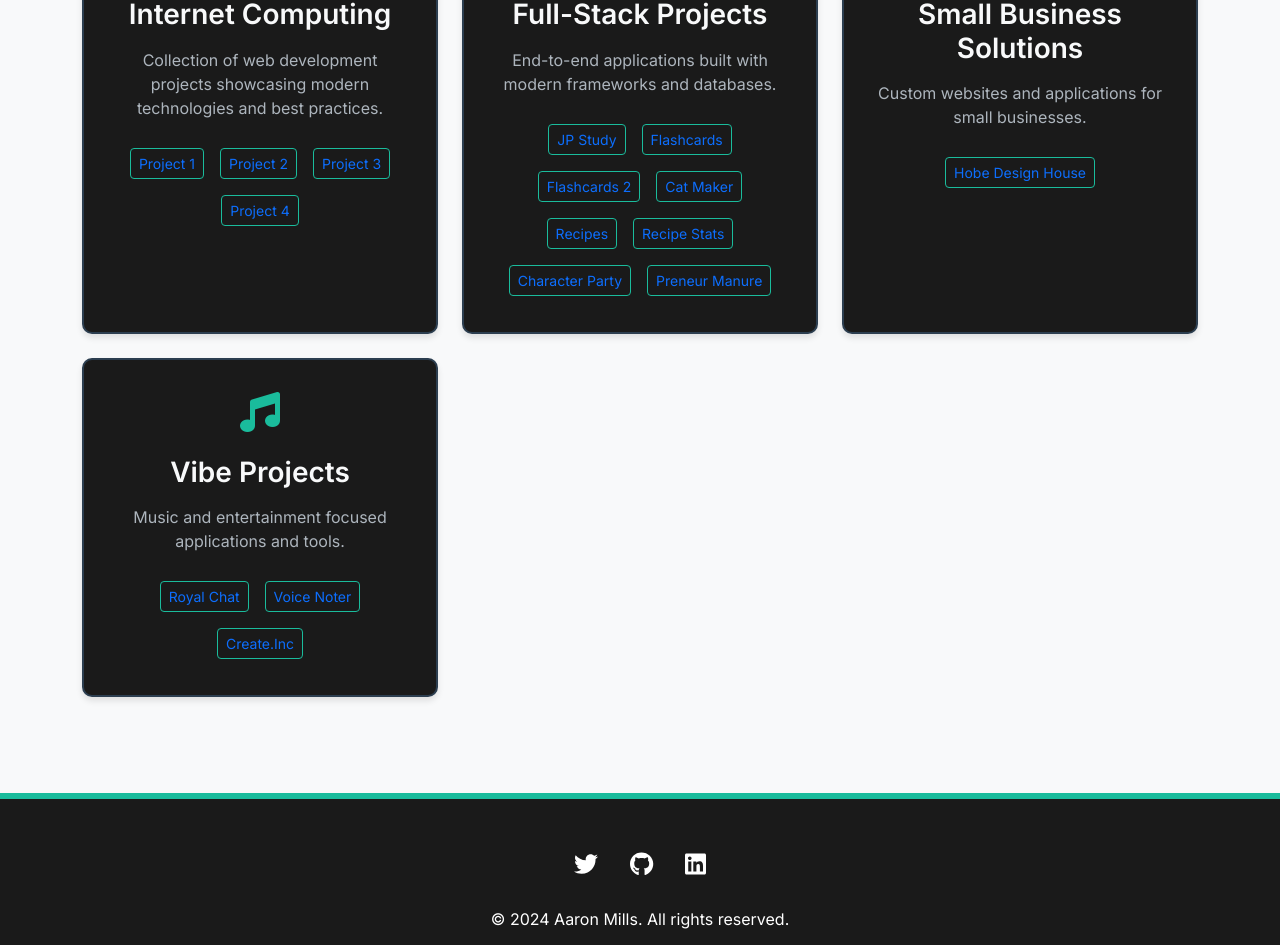
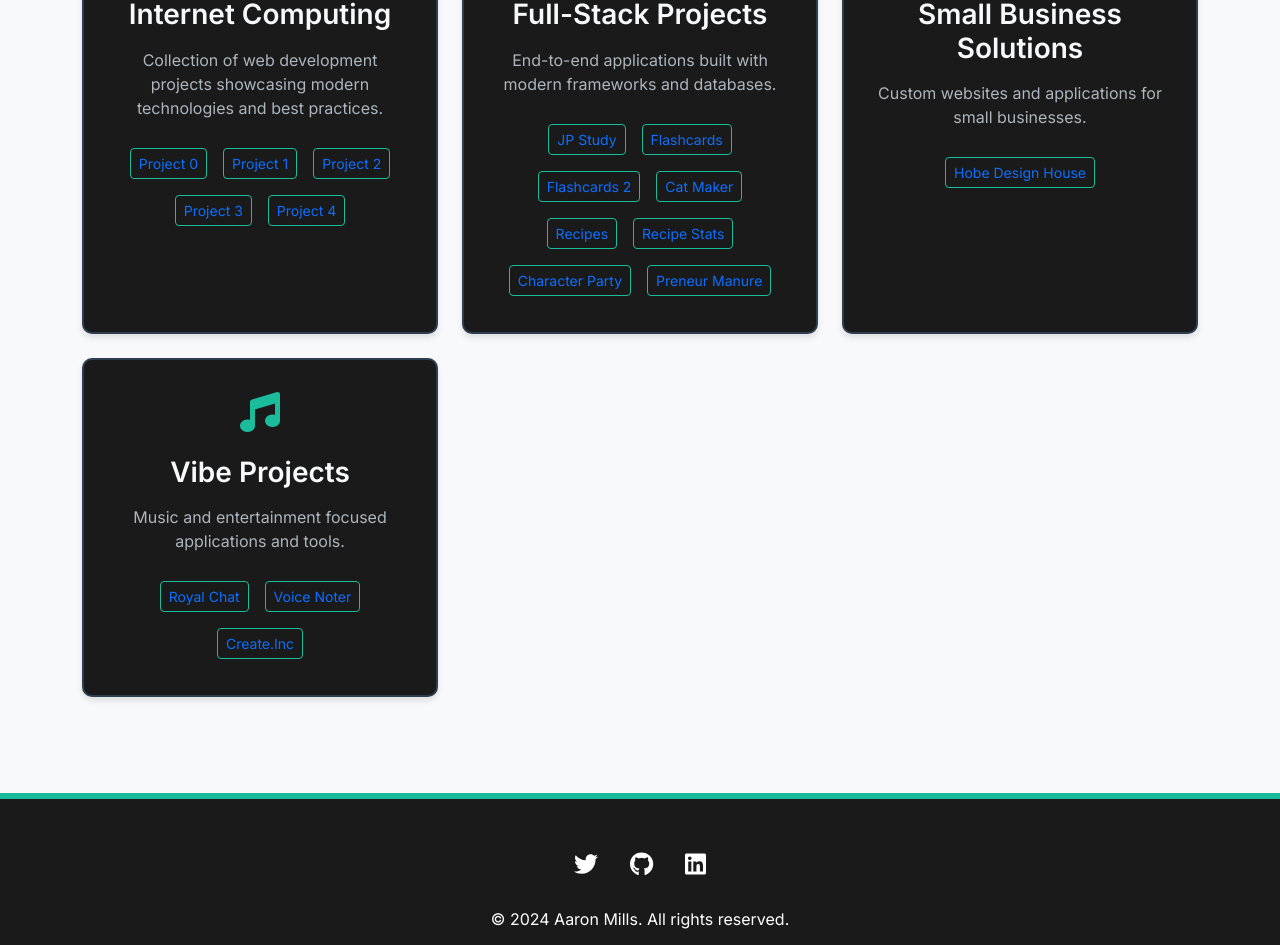
Before and after one commit to AirealAce/Home-Page, a Next.js app: page / in a window 1280 px wide. Shown: the part 1908-2853 px from the top of the page. Built offline with nearby package versions, Linux system fonts and the light colour scheme.

Commit message:
Add Project 0 button to Internet Computing section

```diff
--- a/src/app/page.tsx
+++ b/src/app/page.tsx
@@ -115,6 +115,7 @@ export default function Home() {
                   Collection of web development projects showcasing modern technologies and best practices.
                 </p>
                 <div className="project-links">
+                  <Link href="https://internetcomputing.aaronmills.co" className="btn btn-sm btn-outline-primary">Project 0</Link>
                   <Link href="https://internetcomputing.aaronmills.co/p1" className="btn btn-sm btn-outline-primary">Project 1</Link>
                   <Link href="https://internetcomputing.aaronmills.co/p2" className="btn btn-sm btn-outline-primary">Project 2</Link>
                   <Link href="https://internetcomputing.aaronmills.co/p3" className="btn btn-sm btn-outline-primary">Project 3</Link>
```
